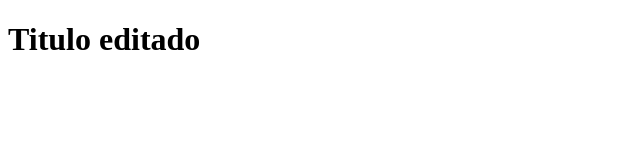
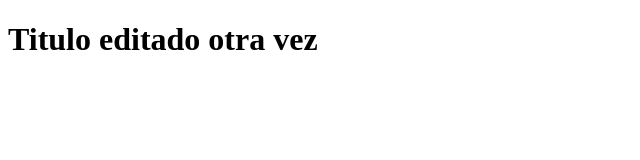
Before and after one commit to AlejBlasco/HelloWorldGit, a plain HTML site: page Index.html in a window 1280 px wide. Shown: the whole page, without its empty margins (0-640 px from the left). Drawn offline with Linux system fonts and the light colour scheme.

Commit message:
Se modifico el h1 de nuevo

```diff
--- a/Index.html
+++ b/Index.html
@@ -6,6 +6,6 @@
     <title>Demo Git</title>
 </head>
 <body>
-    <h1>Titulo editado</h1>
+    <h1>Titulo editado otra vez</h1>
 </body>
 </html>
```
